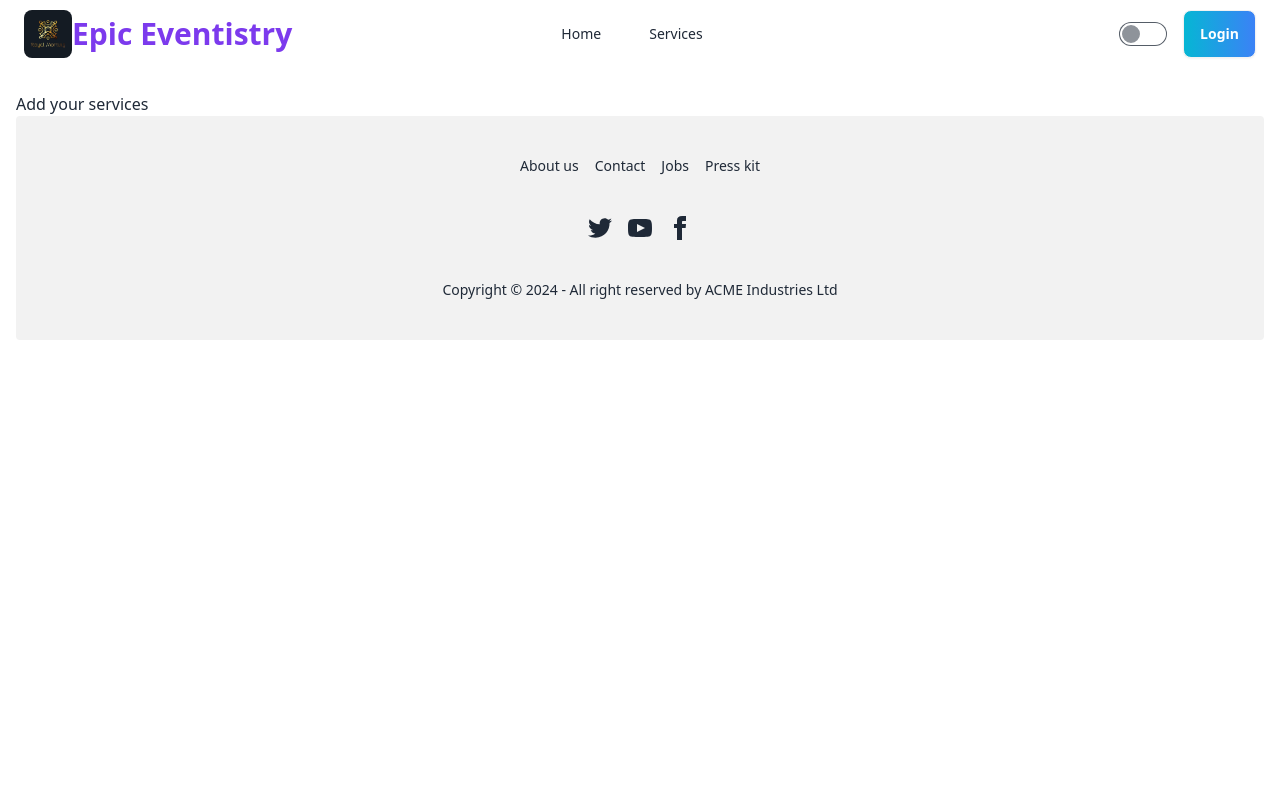
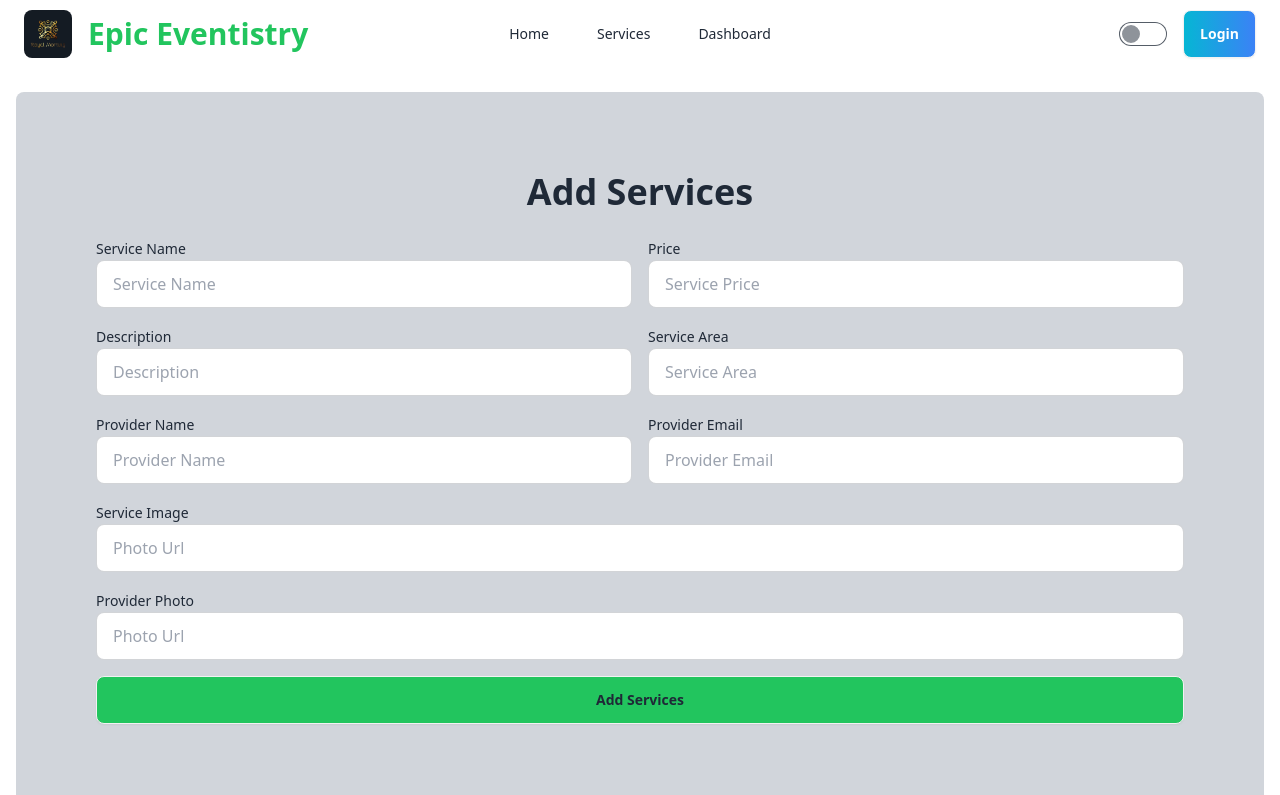
Before and after one commit to mdrashed62/Event-management-services, a React (Vite) app: page /addServices in a window 1280 px wide. Shown: the top 795 px of the page. Built offline with nearby package versions, Linux system fonts and the light colour scheme; no server answers.

Commit message:
add service complete

```diff
--- a/src/Pages/AddServices.jsx
+++ b/src/Pages/AddServices.jsx
@@ -1,11 +1,189 @@
-
+import { useContext } from "react";
+import { AuthContext } from "../Providers/AuthProvider";
+import Swal from "sweetalert2";
+// import Swal from "sweetalert2";
 
 const AddServices = () => {
-    return (
-        <div>
-            <h3>Add your services</h3>
+  const { user } = useContext(AuthContext);
+  document.title = "Add Service | ";
+
+  const handleAddServices = (e) => {
+    e.preventDefault();
+    const form = e.target;
+
+    const serviceName = form.serviceName.value;
+    const description = form.description.value;
+    const serviceArea = form.serviceArea.value;
+    const price = form.price.value;
+    const providerPhoto = form.providerPhoto.value;
+    const providerName = form.providerName.value;
+    const providerEmail = form.providerEmail.value;
+    const userEmail = user?.email;
+    const userPhoto = user?.photoURL;
+    const userName = user?.displayName;
+
+    const addServices = {
+      providerPhoto,
+      providerName,
+      providerEmail,
+      serviceName,
+      description,
+      serviceArea,
+      price,
+      userEmail,
+      userPhoto,
+      userName,
+    };
+
+    console.log(addServices);
+
+    //send data to the server
+
+    fetch("http://localhost:5000/services", {
+      method: "POST",
+      headers: {
+        "content-type": "application/json",
+      },
+      body: JSON.stringify(addServices),
+    })
+      .then((res) => res.json())
+      .then((data) => {
+        console.log(data);
+        if (data) {
+          Swal.fire({
+            position: "top",
+            icon: "success",
+            title: "Service has been added",
+            showConfirmButton: false,
+            timer: 2000,
+          });
+        }
+      });
+    form.reset();
+  };
+
+  return (
+    <div className=" mb-4  bg-gray-300 mt-6 p-20 rounded-lg">
+      <h3 className="text-4xl font-bold text-center mb-6">Add Services</h3>
+      <form onSubmit={handleAddServices}>
+        {/* from name and quantity row */}
+        <div className="md:flex gap-4 mb-4">
+          <div className="md:w-1/2">
+            <span className="label-text">Service Name</span>
+
+            <input
+              type="text"
+              placeholder="Service Name"
+              className="input input-bordered w-full"
+              name="serviceName"
+              // defaultValue={spotName}
+              id=""
+            />
+          </div>
+          <div className="md:w-1/2">
+            <span className="label-text">Price</span>
+            <input
+              placeholder="Service Price"
+              className="input input-bordered w-full"
+              name="price"
+              // defaultValue={}
+              id=""
+            />
+          </div>
         </div>
-    );
+        {/* from supplier row */}
+        <div className="md:flex gap-4 mb-4">
+          <div className="md:w-1/2">
+            <span className="label-text">Description</span>
+
+            <input
+              type="text"
+              placeholder="Description"
+              className="input input-bordered w-full"
+              name="description"
+              // defaultValue={}
+              id=""
+            />
+          </div>
+          <div className=" md:w-1/2">
+            <span className="label-text">Service Area</span>
+
+            <input
+              type="text"
+              placeholder="Service Area"
+              className="input input-bordered w-full"
+              name="serviceArea"
+              // defaultValue={}
+              id=""
+            />
+          </div>
+        </div>
+        <div className="md:flex gap-4 mb-4">
+          <div className="md:w-1/2">
+            <span className="label-text">Provider Name</span>
+
+            <input
+              type="text"
+              placeholder="Provider Name"
+              className="input input-bordered w-full"
+              name="providerName"
+              // defaultValue={}
+              id=""
+            />
+          </div>
+          <div className=" md:w-1/2">
+            <span className="label-text">Provider Email</span>
+            <input
+              type="text"
+              placeholder="Provider Email"
+              className="input input-bordered w-full"
+              name="providerEmail"
+              // defaultValue={}
+              id=""
+            />
+          </div>
+        </div>
+        {/* from category and details row */}
+
+        {/* from photo url row */}
+
+        <div className=" mb-4">
+          <div className=" w-full">
+            <span className="label-text">Service Image</span>
+
+            <input
+              type="text"
+              placeholder="Photo Url"
+              className="input input-bordered w-full"
+              name="photo"
+              // defaultValue={}
+              id=""
+            />
+          </div>
+        </div>
+        <div className=" mb-4">
+          <div className=" w-full">
+            <span className="label-text">Provider Photo</span>
+
+            <input
+              type="text"
+              placeholder="Photo Url"
+              className="input input-bordered w-full"
+              name="providerPhoto"
+              // defaultValue={}
+              id=""
+            />
+          </div>
+        </div>
+
+        <input
+          type="submit"
+          value="Add Services"
+          className="btn btn-block bg-green-500"
+        />
+      </form>
+    </div>
+  );
 };
 
 export default AddServices;
--- a/src/Pages/Home/Navbar.jsx
+++ b/src/Pages/Home/Navbar.jsx
@@ -32,7 +32,25 @@ const Navbar = () => {
        <li className="ml-4 mr-4">
         <NavLink to='/services'>Services</NavLink>
        </li>
-
+       <li>
+            <div className="dropdown dropdown-bottom">
+            <button tabIndex={0}>Dashboard</button>
+            <ul tabIndex={0} className="dropdown-content z-[1] menu p-2 shadow bg-green-300 rounded-box w-52">
+              <li>
+                <NavLink to='/addServices'>Add Services</NavLink>
+              </li>
+              <li className="mt-2">
+                <NavLink to='/manageServices'>Manage Services</NavLink>
+              </li>
+              <li className="mt-2 mb-2">
+                <NavLink to='/bookedServices'>Booked Services</NavLink>
+              </li>
+              <li>
+                <NavLink to='/serviceToDo'>Service To Do</NavLink>
+              </li>
+            </ul>
+            </div>
+       </li>
        </>
     );
 
@@ -68,7 +86,7 @@ const Navbar = () => {
           <div className="w-12 h-12">
             <img className="rounded-lg" src={logo} alt="Logo" />
           </div>
-          <p className="text-violet-600">Epic Eventistry</p>
+          <p className="text-green-500 ml-4 font-bold">Epic Eventistry</p>
         </div>
       </div>
 
@@ -96,18 +114,6 @@ const Navbar = () => {
               className="dropdown-content z-[1] menu p-2 shadow bg-base-100 rounded-box w-52"
             >
               <li>{user?.displayName}</li>
-              <li>
-                <NavLink to='/addServices'>Add Services</NavLink>
-              </li>
-              <li>
-                <NavLink to='/manageServices'>Manage Services</NavLink>
-              </li>
-              <li>
-                <NavLink to='/bookedServices'>Booked Services</NavLink>
-              </li>
-              <li>
-                <NavLink to='/serviceToDo'>Service To Do</NavLink>
-              </li>
               <li className="mt-4">
                 <button
                   onClick={handleSignOut}
```
